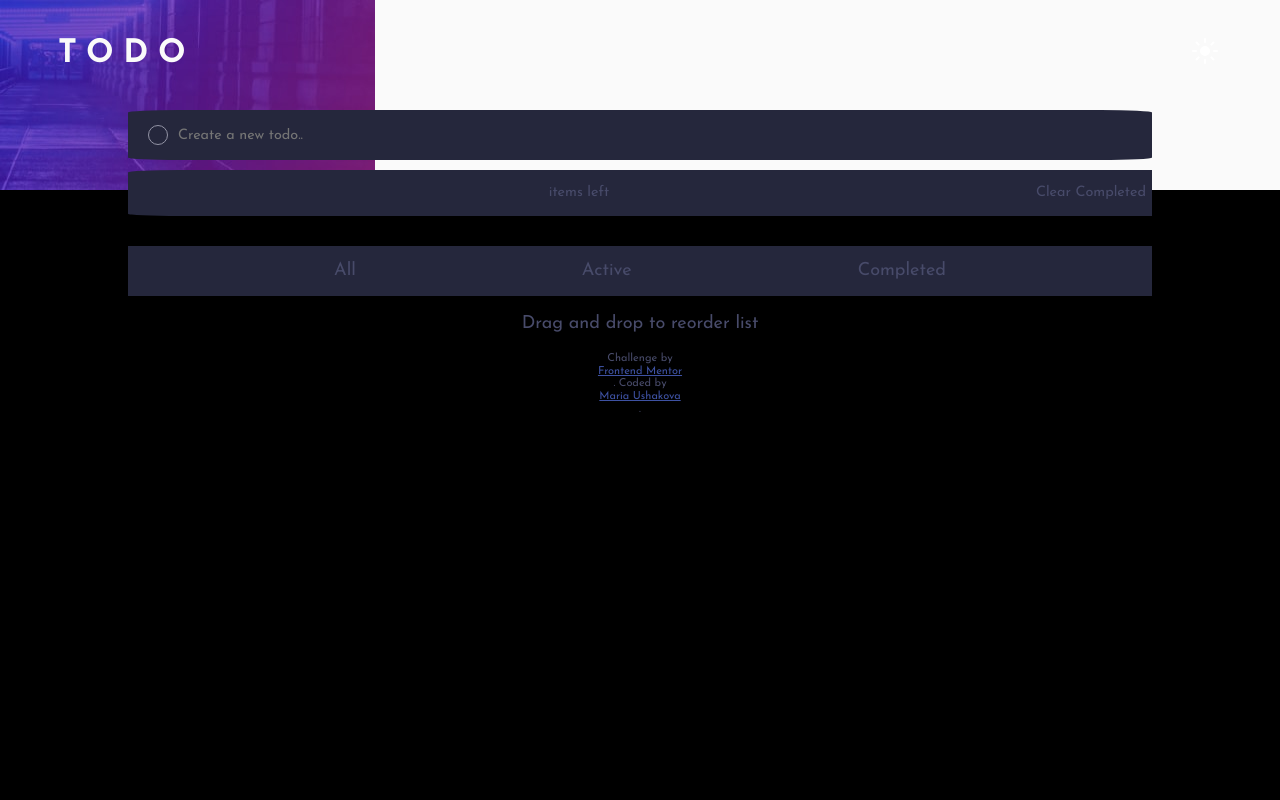
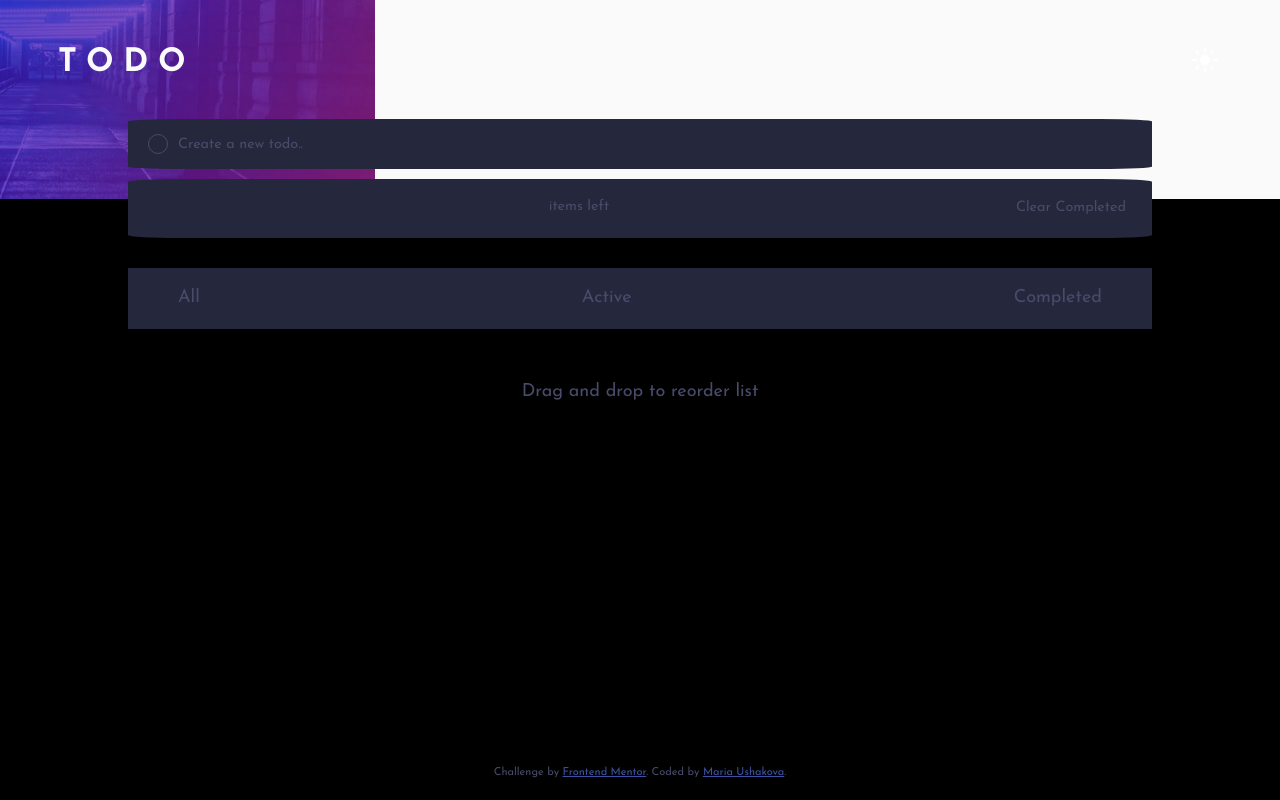
Before and after one commit to Mariia22/todolistJS, a website: page src/index.html in a window 1280 px wide. Drawn offline with nearby package versions, Linux system fonts and the light colour scheme; files that its build step writes are made by us from their sources.

Commit message:
-add footer

```diff
--- a/src/index.html
+++ b/src/index.html
@@ -10,10 +10,11 @@
 </head>
 
 <body>
+  <div class="page">
     <header>
-    <div class="content">
+      <div class="header">
         <h1>Todo</h1>
-      <button class="switch"></button>
+        <button class="header_switch"></button>
       </div>
       <form action="#">
         <div class="circle"></div>
@@ -40,6 +41,7 @@
       Challenge by <a href="https://www.frontendmentor.io?ref=challenge" target="_blank">Frontend Mentor</a>.
       Coded by <a href="#">Maria Ushakova</a>.
     </footer>
+  </div>
 </body>
 
 </html>
--- a/src/sass/blocks/body.scss
+++ b/src/sass/blocks/body.scss
@@ -3,8 +3,13 @@
 }
 body{
     font-family: "Josefin Sans", sans-serif;
-    min-height: 100vh;
     font-size: $font-size;
     background-color: $font-color;
     color: $very-dark-grayish-blue;
 }
+.page{
+    display: flex;
+    flex-direction: column;
+    overflow: hidden;
+    min-height: 100vh;
+}
--- a/src/sass/blocks/footer.scss
+++ b/src/sass/blocks/footer.scss
@@ -1,10 +1,8 @@
 footer {
     font-size: 11px;
     text-align: center;
-    display:flex;
-    flex-direction: column;
-    justify-content: flex-end;
-    width: 100%;
+    margin-top: auto;
+    margin-bottom: 20px;
 }
 footer a {
     color: hsl(228, 45%, 44%);
--- a/src/sass/blocks/header.scss
+++ b/src/sass/blocks/header.scss
@@ -5,9 +5,9 @@ header{
     align-items: center;
 }
 
-.content{
+.header{
     width: 95%;
-    padding: 36px 23px 37px 26px;
+    padding: 45px 23px 37px 26px;
     display: flex;
     justify-content: space-between;
 }
@@ -21,7 +21,7 @@ h1{
     padding:0;
     font-size: 1.8em;
 }
-.switch{
+.header_switch{
     background:url("../../images/icon-sun.svg") no-repeat transparent center;
     border: none;
     outline: none;
@@ -36,20 +36,23 @@ input{
     width: 100%;
     height: 50px;
     background-color: $very-dark-desaturated-blue;
+    color: $very-dark-grayish-blue;
     border-radius: 5%;
     border: none;
     outline: none;
     margin-bottom: 30px;
     font-size: 0.8em;
     padding-left: 50px;
-
+}
+input::placeholder{
+    color: $very-dark-grayish-blue;
 }
 .circle{
     height: 20px;
     width: 20px;
     position: absolute;
     border-radius: 50%;
-    border:1px solid $dark-grayis-blue;
+    border:1px solid $very-dark-grayish-blue;
     top: 15px;
     left: 20px;
 }
--- a/src/sass/blocks/todolist.scss
+++ b/src/sass/blocks/todolist.scss
@@ -13,6 +13,11 @@
     margin-top: -20px;
     margin-bottom: 30px;
     font-size: 0.8em;
+    padding: 20px;
+}
+.todo_total_items{
+    padding: 0;
+    margin: 0;
 }
 .todo_total_completed{
     background-color: $very-dark-desaturated-blue;
--- a/src/sass/blocks/todosort.scss
+++ b/src/sass/blocks/todosort.scss
@@ -1,10 +1,8 @@
 .todo_sort{
     display: flex;
-    justify-content: space-evenly;
+    justify-content: space-between;
     background-color: $very-dark-desaturated-blue;
-    width:80%;
+    width: 80%;
+    margin-bottom: 35px;
+    padding: 20px 50px;
 }
-.todo_sort_item{
-    padding: 15px 20px;
-
-}
--- a/src/sass/style.scss
+++ b/src/sass/style.scss
@@ -1,8 +1,8 @@
 @import "normalize.scss";
 @import "variables.scss";
 @import "font.scss";
-@import "blocks/footer.scss";
 @import "blocks/body.scss";
 @import "blocks/header.scss";
 @import "blocks/todolist.scss";
 @import "blocks/todosort.scss";
+@import "blocks/footer.scss";
```
Also changed, not shown: gulpfile.js (+7 -2 lines), dist/fonts/JosefinSans-Bold.ttf (added), dist/fonts/JosefinSans-Regular.ttf (added), dist/index.html, dist/style.min.css, 1 other file. Lines whose indentation alone changed are shown as unchanged.
